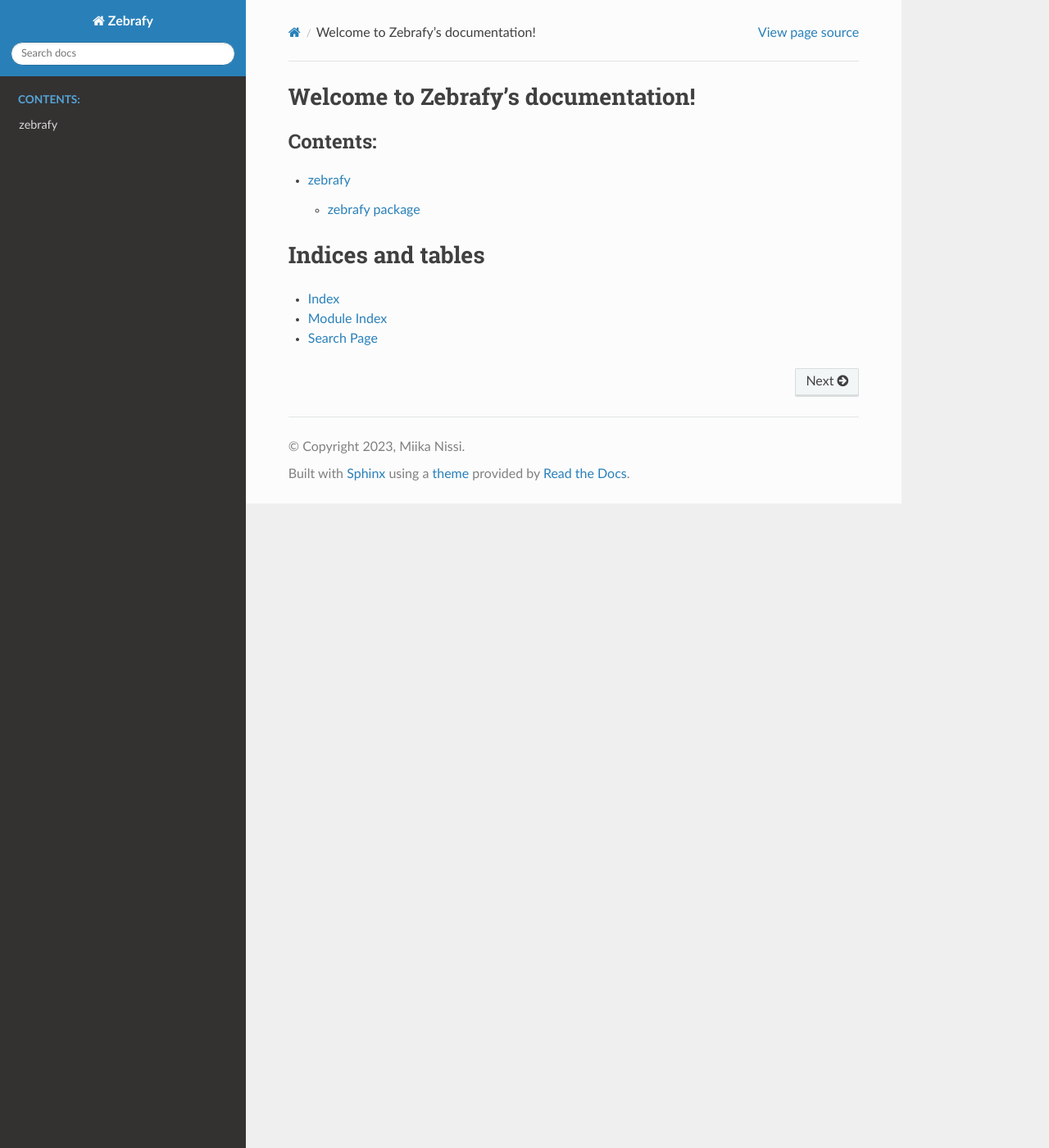
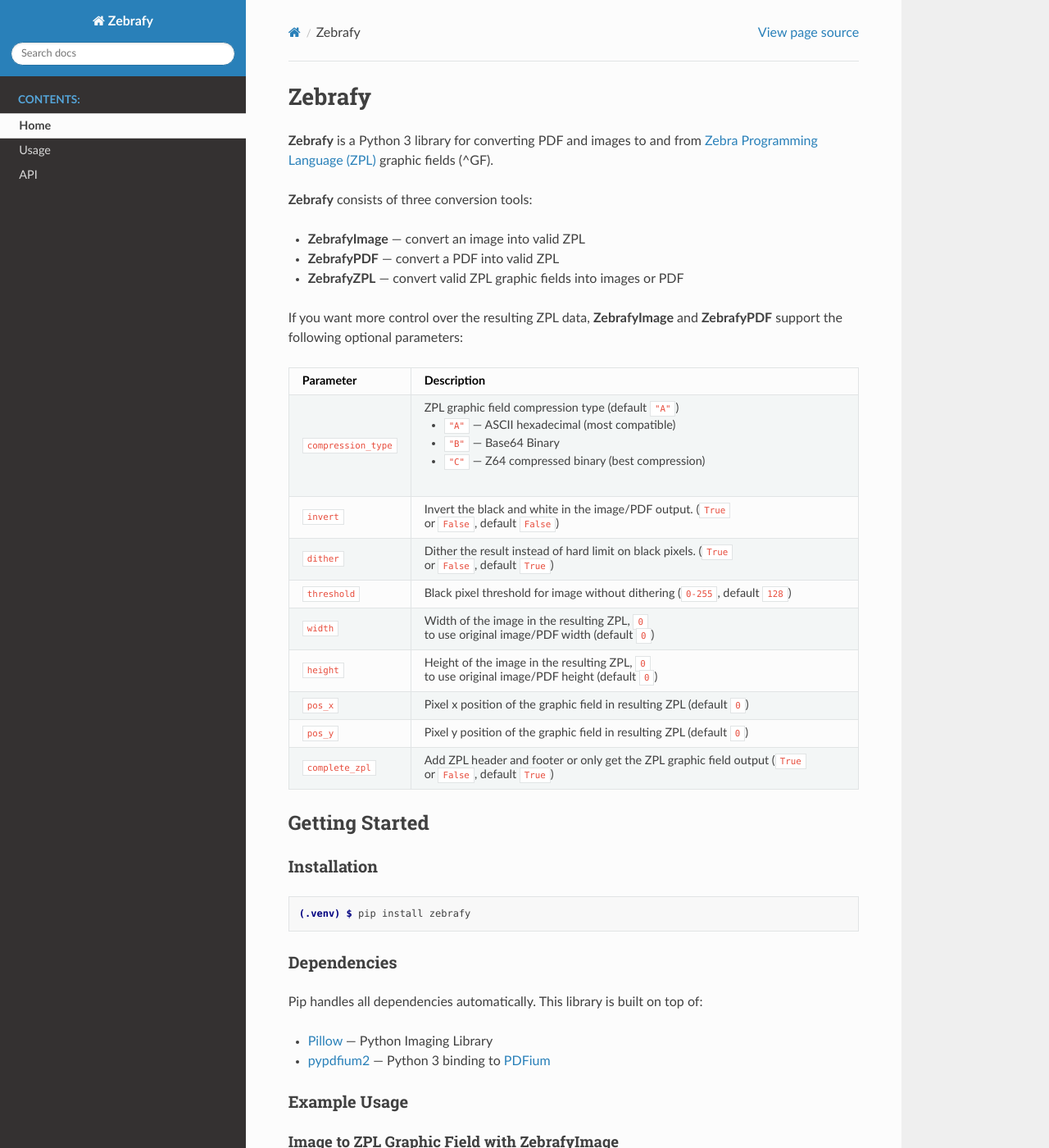
Before and after one commit to miikanissi/zebrafy, a Sphinx documentation site: the page built from docs/index.rst, in a window 1280 px wide and 1400 px high. Shown: the whole window at 82% size. Built offline with Sphinx 7.4.7 and the Read the Docs theme 2.0.0, drawn with Linux system fonts in a browser that asks for light colours; some of the changed text lies outside the part shown.

Commit message:
[IMP] Documentation and readthedocs integration

```diff
--- /dev/null
+++ b/README.rst
@@ -0,0 +1,188 @@
+Zebrafy
+=======
+
+**Zebrafy** is a Python 3 library for converting PDF and images to and from
+`Zebra Programming Language (ZPL) <https://en.wikipedia.org/wiki/Zebra_Programming_Language>`_
+graphic fields (^GF).
+
+**Zebrafy** consists of three conversion tools:
+
+- **ZebrafyImage** — convert an image into valid ZPL
+- **ZebrafyPDF** — convert a PDF into valid ZPL
+- **ZebrafyZPL** — convert valid ZPL graphic fields into images or PDF
+
+If you want more control over the resulting ZPL data, **ZebrafyImage** and
+**ZebrafyPDF** support the following optional parameters:
+
++----------------------+--------------------------------------------------------------------------------------------------------------+
+| Parameter            | Description                                                                                                  |
++======================+==============================================================================================================+
+| ``compression_type`` | ZPL graphic field compression type (default ``"A"``)                                                         |
+|                      |                                                                                                              |
+|                      | - ``"A"`` — ASCII hexadecimal (most compatible)                                                              |
+|                      | - ``"B"`` — Base64 Binary                                                                                    |
+|                      | - ``"C"`` — Z64 compressed binary (best compression)                                                         |
++----------------------+--------------------------------------------------------------------------------------------------------------+
+| ``invert``           | Invert the black and white in the image/PDF output. (``True`` or ``False``, default ``False``)               |
++----------------------+--------------------------------------------------------------------------------------------------------------+
+| ``dither``           | Dither the result instead of hard limit on black pixels. (``True`` or ``False``, default ``True``)           |
++----------------------+--------------------------------------------------------------------------------------------------------------+
+| ``threshold``        | Black pixel threshold for image without dithering (``0-255``, default ``128``)                               |
++----------------------+--------------------------------------------------------------------------------------------------------------+
+| ``width``            | Width of the image in the resulting ZPL, ``0`` to use original image/PDF width (default ``0``)               |
++----------------------+--------------------------------------------------------------------------------------------------------------+
+| ``height``           | Height of the image in the resulting ZPL, ``0`` to use original image/PDF height (default ``0``)             |
++----------------------+--------------------------------------------------------------------------------------------------------------+
+| ``pos_x``            | Pixel x position of the graphic field in resulting ZPL (default ``0``)                                       |
++----------------------+--------------------------------------------------------------------------------------------------------------+
+| ``pos_y``            | Pixel y position of the graphic field in resulting ZPL (default ``0``)                                       |
++----------------------+--------------------------------------------------------------------------------------------------------------+
+| ``complete_zpl``     | Add ZPL header and footer or only get the ZPL graphic field output (``True`` or ``False``, default ``True``) |
++----------------------+--------------------------------------------------------------------------------------------------------------+
+
+Getting Started
+---------------
+
+Installation
+^^^^^^^^^^^^
+
+.. code-block:: console
+
+  (.venv) $ pip install zebrafy
+
+
+Dependencies
+^^^^^^^^^^^^
+
+Pip handles all dependencies automatically. This library is built on top of:
+
+- `Pillow <https://pillow.readthedocs.io/>`_ — Python Imaging Library
+- `pypdfium2 <https://github.com/pypdfium2-team/pypdfium2>`_ — Python 3 binding to
+  `PDFium <https://pdfium.googlesource.com/pdfium/+/refs/heads/main>`_
+
+Example Usage
+^^^^^^^^^^^^^
+
+Image to ZPL Graphic Field with **ZebrafyImage**
+""""""""""""""""""""""""""""""""""""""""""""""""
+
+Convert image bytes into a complete ZPL string and save to file:
+
+.. code-block:: python
+
+  from zebrafy import ZebrafyImage
+
+  with open("source.png", "rb") as image:
+      zpl_string = ZebrafyImage(image.read()).to_zpl()
+
+  with open("output.zpl", "w") as zpl:
+      zpl.write(zpl_string)
+
+Example usage with optional parameters:
+
+.. code-block:: python
+
+  from zebrafy import ZebrafyImage
+
+  with open("source.png", "rb") as image:
+      zpl_string = ZebrafyImage(
+          image.read(),
+          compression_type="C",
+          invert=True,
+          dither=False,
+          threshold=128,
+          width=720,
+          height=1280,
+          pos_x=100,
+          pos_y=100,
+          complete_zpl=True,
+      ).to_zpl()
+
+  with open("output.zpl", "w") as zpl:
+      zpl.write(zpl_string)
+
+Alternatively, **ZebrafyImage** also accepts PIL Image as the image parameter instead of
+image bytes:
+
+.. code-block:: python
+
+  from PIL import Image
+  from zebrafy import ZebrafyImage
+
+  pil_image = Image.new(mode="RGB", size=(100, 100))
+  zpl_string = ZebrafyImage(pil_image).to_zpl()
+
+  with open("output.zpl", "w") as zpl:
+      zpl.write(zpl_string)
+
+
+PDF to ZPL Graphic Field with **ZebrafyPDF**
+""""""""""""""""""""""""""""""""""""""""""""
+
+Convert PDF bytes into a complete ZPL string and save to file:
+
+.. code-block:: python
+
+  from zebrafy import ZebrafyPDF
+
+  with open("source.pdf", "rb") as pdf:
+      zpl_string = ZebrafyPDF(pdf.read()).to_zpl()
+
+  with open("output.zpl", "w") as zpl:
+      zpl.write(zpl_string)
+
+**ZebrafyPDF** conversion supports the same optional parameters as **ZebrafyImage**
+conversion:
+
+.. code-block:: python
+
+  from zebrafy import ZebrafyPDF
+
+  with open("source.pdf", "rb") as pdf:
+      zpl_string = ZebrafyPDF(
+          pdf.read(),
+          compression_type="C",
+          invert=True,
+          dither=False,
+          threshold=128,
+          width=720,
+          height=1280,
+          pos_x=100,
+          pos_y=100,
+          complete_zpl=True,
+      ).to_zpl()
+
+  with open("output.zpl", "w") as zpl:
+      zpl.write(zpl_string)
+
+ZPL to PDF or Images with **ZebrafyZPL**
+""""""""""""""""""""""""""""""""""""""""
+
+Convert all graphic fields from a valid ZPL file to PIL Images and save to image files:
+
+.. code-block:: python
+
+  from zebrafy import ZebrafyZPL
+
+  with open("source.zpl", "r") as zpl:
+      pil_images = ZebrafyZPL(zpl.read()).to_images()
+      for count, pil_image in enumerate(pil_images):
+          pil_image.save(f"output_{count}.png", "PNG")
+
+Convert all graphic fields from a valid ZPL file to PDF bytes and save to PDF file:
+
+.. code-block:: python
+
+  from zebrafy import ZebrafyZPL
+
+  with open("source.zpl", "r") as zpl:
+      pdf_bytes = ZebrafyZPL(zpl.read()).to_pdf()
+
+  with open("output.pdf", "wb") as pdf:
+      pdf.write(pdf_bytes)
+
+
+License
+-------
+
+This source is released under the `GNU Lesser General Public License v3.0 <https://www.gnu.org/licenses/lgpl-3.0.en.html#license-text>`_.
--- a/docs/conf.py
+++ b/docs/conf.py
@@ -32,7 +32,15 @@
 ]
 
 templates_path = ["_templates"]
-exclude_patterns = ["_build", "Thumbs.db", ".DS_Store"]
+
+# -- Options for EPUB output
+epub_show_urls = "footnote"
+
+exclude_patterns = [
+    "_build",
+    "Thumbs.db",
+    ".DS_Store",
+]
 
 
 # -- Options for HTML output -------------------------------------------------
--- a/docs/index.rst
+++ b/docs/index.rst
@@ -1,21 +1,19 @@
-.. Zebrafy documentation master file, created by
-   sphinx-quickstart on Mon Aug 14 23:04:59 2023.
-   You can adapt this file completely to your liking, but it should at least
-   contain the root `toctree` directive.
+.. include:: ../README.rst
 
-Welcome to Zebrafy's documentation!
-===================================
+.. note::
+
+   This project is under active development.
 
 .. toctree::
    :maxdepth: 2
    :caption: Contents:
 
+   Home <self>
+   usage
    modules
 
-
 Indices and tables
-==================
+------------------
 
 * :ref:`genindex`
 * :ref:`modindex`
-* :ref:`search`
--- a/docs/modules.rst
+++ b/docs/modules.rst
@@ -1,5 +1,5 @@
-zebrafy
-=======
+API
+===
 
 .. toctree::
    :maxdepth: 4
--- a/pyproject.toml
+++ b/pyproject.toml
@@ -31,7 +31,7 @@
     "pytest-cov",
 ]
 
-docs = [
+dev = [
     "sphinx",
     "sphinx_autodoc_typehints",
     "sphinx_rtd_theme>=1.2.0",
--- a/zebrafy/__init__.py
+++ b/zebrafy/__init__.py
@@ -1,3 +1,5 @@
+from .crc import CRC
+from .graphic_field import GraphicField
 from .zebrafy_image import ZebrafyImage
 from .zebrafy_pdf import ZebrafyPDF
 from .zebrafy_zpl import ZebrafyZPL
```
Also changed, not shown: README.md (deleted, +0 -163 lines), docs/requirements.txt (added, +62 -0 lines), docs/usage.rst (added, +164 -0 lines), docs/zebrafy.rst (+13 -21 lines), .readthedocs.yml (added), 6 other files.
